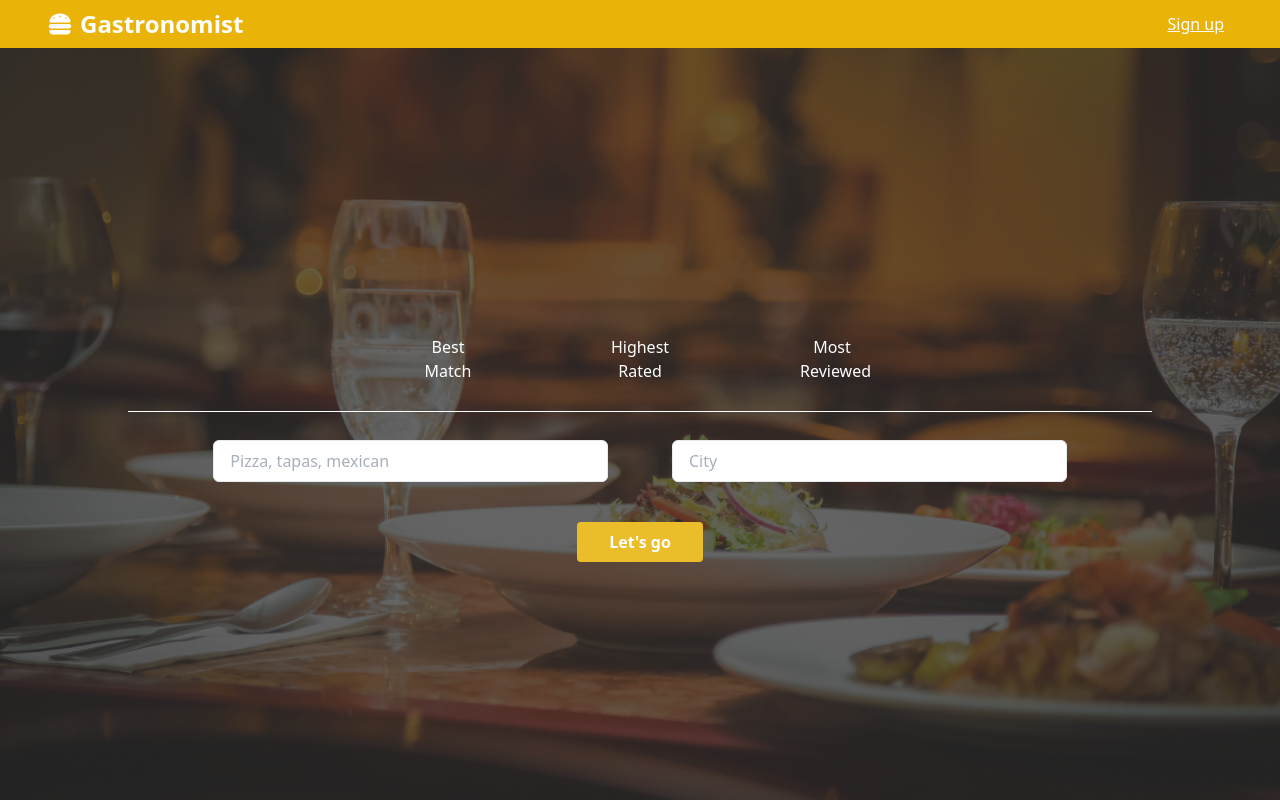
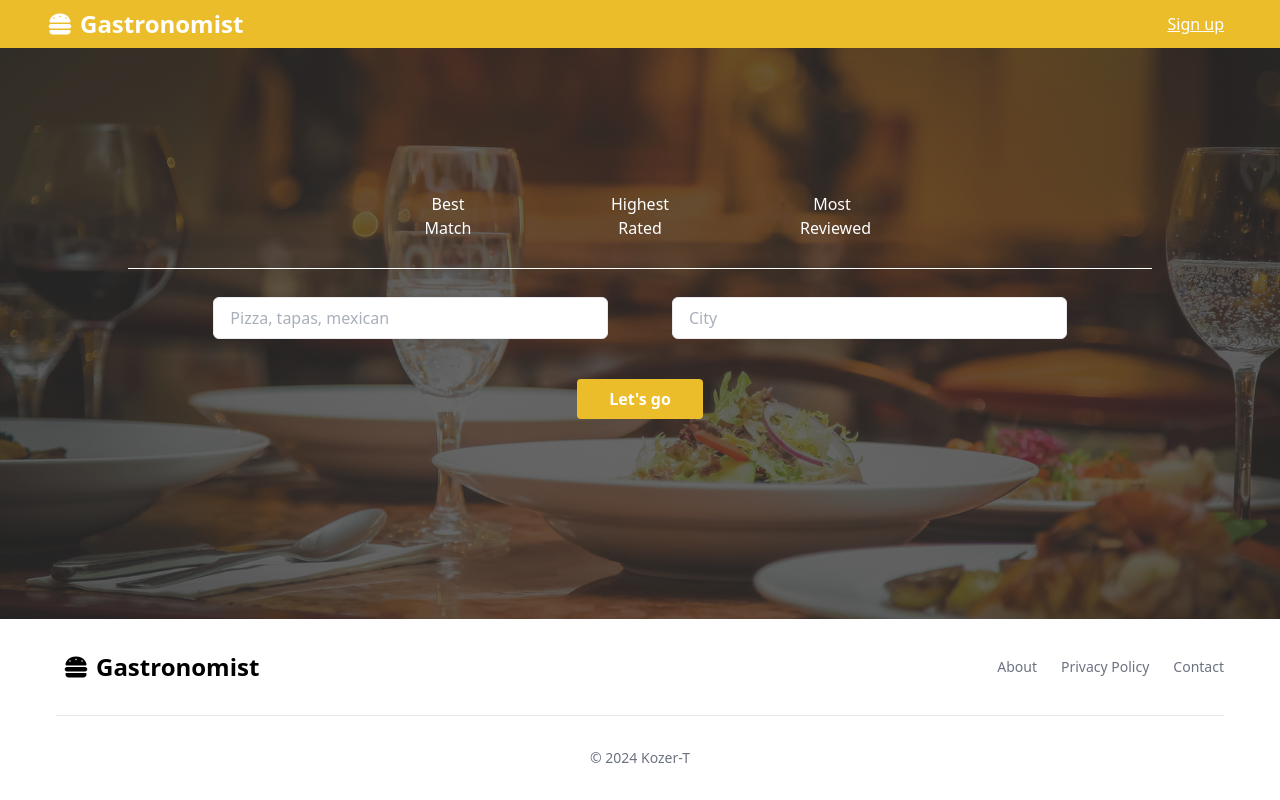
Before and after one commit to KozerT/Gastrognomist, a React (Create React App) app: page / in a window 1280 px wide. Shown: the top 800 px of the page. Built offline with nearby package versions, Linux system fonts and the light colour scheme; no server answers.

Commit message:
style: improved elements positioning

```diff
--- a/package.json
+++ b/package.json
@@ -47,6 +47,8 @@
     ]
   },
   "devDependencies": {
+    "@babel/plugin-proposal-private-property-in-object": "^7.21.11",
+    "@babel/plugin-transform-private-property-in-object": "^7.24.5",
     "prettier-plugin-tailwindcss": "^0.5.9",
     "tailwindcss": "^3.3.6"
   }
--- a/src/App.jsx
+++ b/src/App.jsx
@@ -9,7 +9,7 @@ import { SearchProvider } from "./contexts/SearchContext";
 function App() {
   return (
     <SearchProvider>
-      <div className="App">
+      <div className=" App">
         <Routes>
           <Route path="/" exact element={<Home />} />
           <Route path="/search-results" element={<SearchResults />} />
--- a/src/components/Business.jsx
+++ b/src/components/Business.jsx
@@ -1,6 +1,8 @@
 import React from "react";
 
 const Business = ({ business }) => {
+
+  console.log(business, 'This is data :')
   const firstCategory = business.categories.length > 0 ? business.categories[0].title : '';
 
   return (
--- a/src/components/Footer.jsx
+++ b/src/components/Footer.jsx
@@ -6,7 +6,7 @@ import { Link } from "react-router-dom";
 const Footer = () => {
   return (
     <>
-      <footer className="px-10 bg-white shadow dark:bg-gray-900 ">
+      <footer className="absolute bottom-0 w-full px-10 bg-white shadow dark:bg-gray-900">
         <div className="w-full max-w-screen-xl p-4 mx-auto md:py-8">
           <div className="sm:flex sm:items-center sm:justify-between">
             <p className="flex items-center mb-4 space-x-3 sm:mb-0 rtl:space-x-reverse">
--- a/src/components/SearchBar.jsx
+++ b/src/components/SearchBar.jsx
@@ -1,4 +1,3 @@
-import mainImage from "../assets/mainImage.png";
 import { useSearchContext } from "../contexts/SearchContext";
 
 const SearchBar = ({ searchYelp }) => {
@@ -59,11 +58,7 @@ const SearchBar = ({ searchYelp }) => {
 
   return (
     <section
-      className="flex flex-col items-center justify-center h-screen bg-fixed bg-center bg-cover gap-y-7 py-36"
-      style={{
-        backgroundImage: `linear-gradient(rgba(0, 0, 0, 0.7), rgba(0, 0, 0, 0.7)), url(${mainImage})`,
-        opacity: 0.86,
-      }}
+      className="flex flex-col items-center bg-fixed bg-center bg-cover py-36 gap-y-7 min-h-fit"
     >
       <ul className="flex justify-center w-9/12 max-w-screen-xl px-4 text-white gap-x-32">
         {renderSortByOptions()}
--- a/src/index.css
+++ b/src/index.css
@@ -7,3 +7,10 @@
   margin: 0;
   padding: 0;
 }
+
+html,
+body,
+.App,
+#root {
+  height: 100dvh;
+}
--- a/src/pages/Home.jsx
+++ b/src/pages/Home.jsx
@@ -3,6 +3,7 @@ import SearchBar from "../components/SearchBar";
 import { useNavigate } from "react-router-dom";
 import Header from "../components/navigation/Header";
 import { SearchProvider } from "../contexts/SearchContext";
+import mainImage from "../assets/mainImage.png";
 
 const Home = () => {
   const navigate = useNavigate();
@@ -19,8 +20,17 @@ const Home = () => {
 
   return (
     <SearchProvider>
+      <div
+        className="relative min-h-screen"
+           style={{
+            backgroundImage: `linear-gradient(rgba(0, 0, 0, 0.7), rgba(0, 0, 0, 0.7)), url(${mainImage})`,
+            opacity: 0.86,
+          }}
+
+      >
       <Header />
       <SearchBar searchYelp={searchYelp} />
+      </div>
     </SearchProvider>
   );
 };
```
Also changed, not shown: 1 other file (tests, documents, lock files or other folders).
